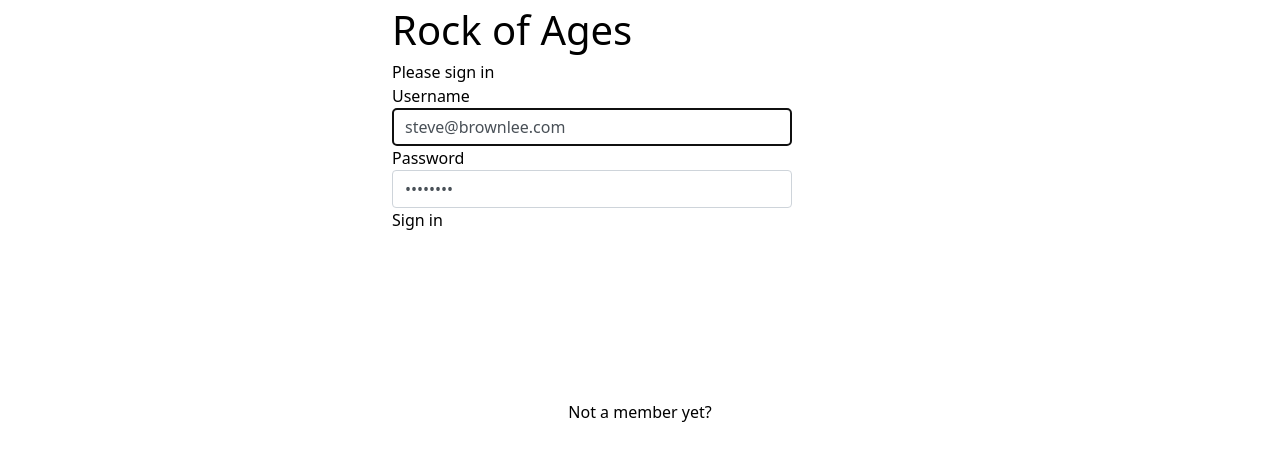
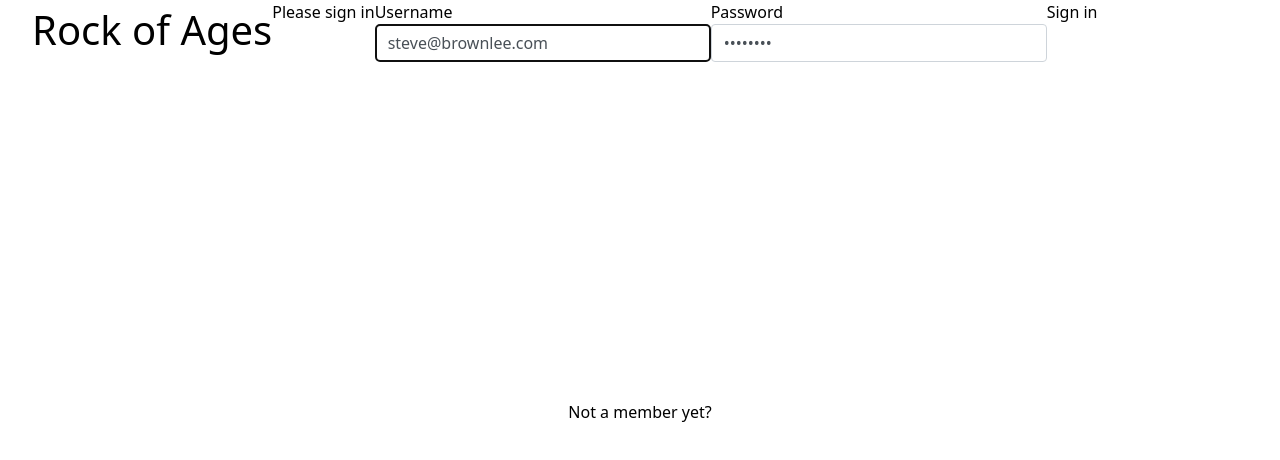
Before and after one commit to Daniel-Bennett777/Readers-Digest-Client, a React (Vite) app: page /login in a window 1280 px wide. Shown: the top 460 px of the page. Built offline with nearby package versions, Linux system fonts and the light colour scheme.

Commit message:
changing appearances

```diff
--- a/src/pages/Login.css
+++ b/src/pages/Login.css
@@ -17,7 +17,7 @@ fieldset {
 }
 
 .form--login {
-    display: inline-block;
+    display: flex;
     margin: 0 auto;
     text-align: left;
     padding: 0 0 0 2rem;
@@ -27,7 +27,7 @@ fieldset {
 }
 
 .form--login > fieldset > input {
-    width: 25em;
+    width: 21em;
 }
 
 .label--login {
```
